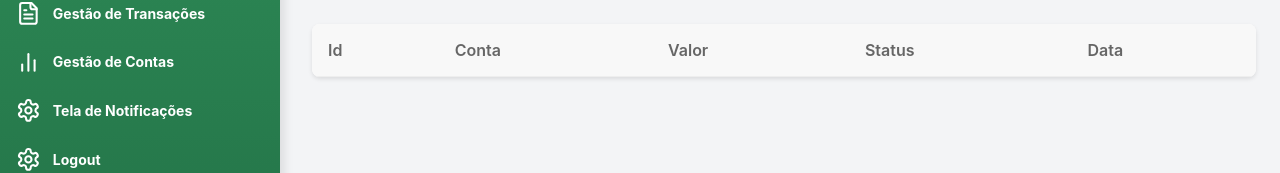
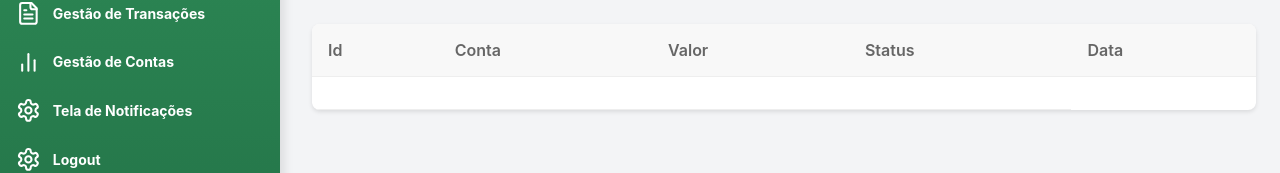
Before and after one commit to RusthenRonald2006/Portal-de-analise-em-anomalias-transacionais, a React (Create React App) app in the folder detec-anomalias/: page /gestaotransacoes in a window 1280 px wide. Shown: the part 151-324 px from the top of the page. Built offline with nearby package versions, Linux system fonts and the light colour scheme; the HTML template or start-up script is replaced by a standard one.

Commit message:
removendo tipagem do typescript

```diff
--- a/detec-anomalias/src/components/Pages/GestaoTransacoes.js
+++ b/detec-anomalias/src/components/Pages/GestaoTransacoes.js
@@ -4,22 +4,13 @@ import Sidebar from "../layout/Sidebar"
 import { Menu } from 'lucide-react';
 import { Search, AlertTriangle, CheckCircle, Clock, Filter } from 'lucide-react';
 
-interface Transaction {
-    id: string;
-    account: string;
-    amount: number;
-    status: "normal" | "suspicious" | "analyzing";
-    date: string;
-  }
-
 function GestaoTransacoes(){
 
-      // Correção: nome da variável de estado no plural
       const [transactions, setTransactions] = useState([]);
 
       // Simulando dados com useEffect, mas no futuro os dados virão da API
       useEffect(() => {
-        const mockData: Transaction[] = [
+        const mockData = [
           { id: "1", account: "1234-5", amount: 1500.0, status: "normal", date: "2024-03-10" },
           { id: "2", account: "1234-6", amount: 50000.0, status: "suspicious", date: "2024-03-11" },
           { id: "3", account: "1234-7", amount: 750.0, status: "analyzing", date: "2024-03-12" },
@@ -95,7 +86,10 @@ function GestaoTransacoes(){
                         </thead>
                         <tbody>
                             <tr>
-
+                                <td></td>
+                                <td></td>
+                                <td></td>
+                                <td></td>
                             </tr>
                         </tbody>
                     </table>
```
